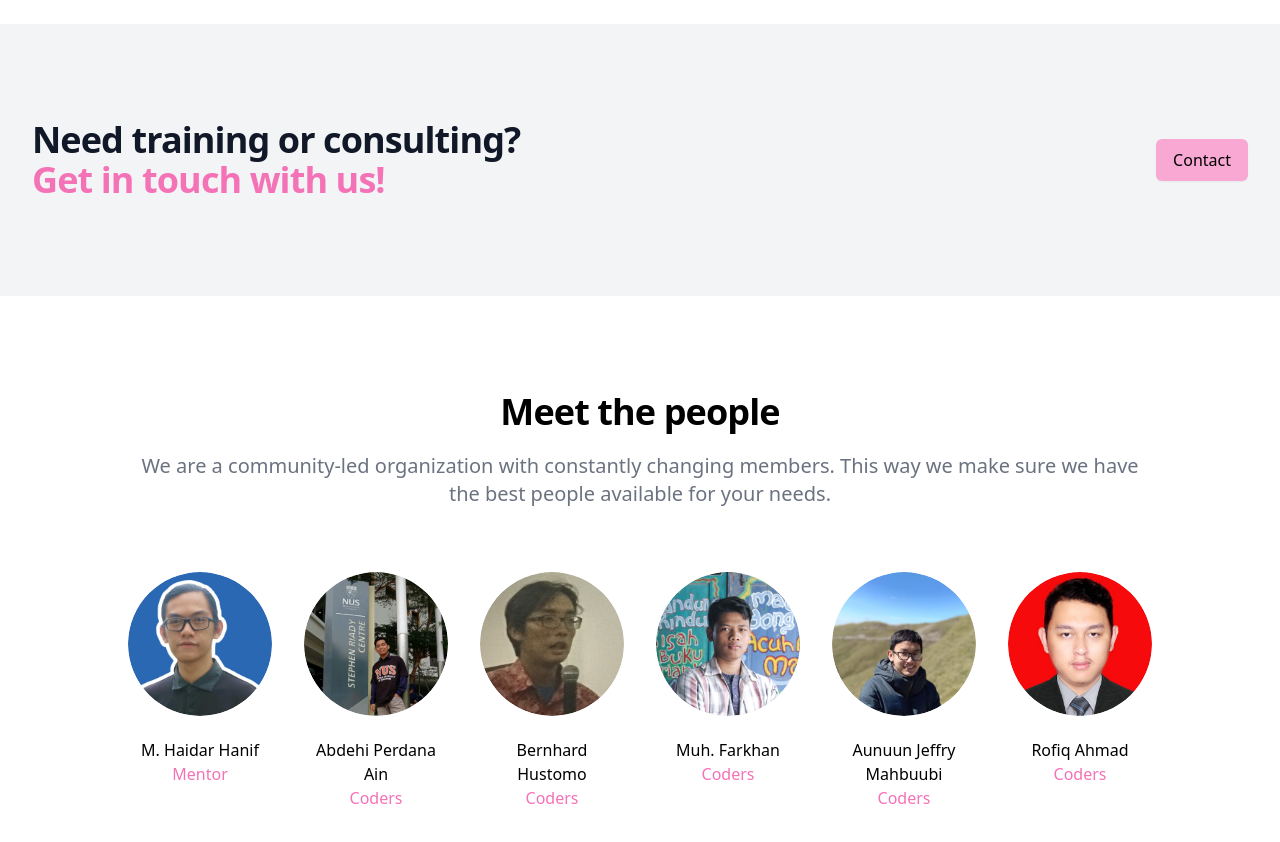
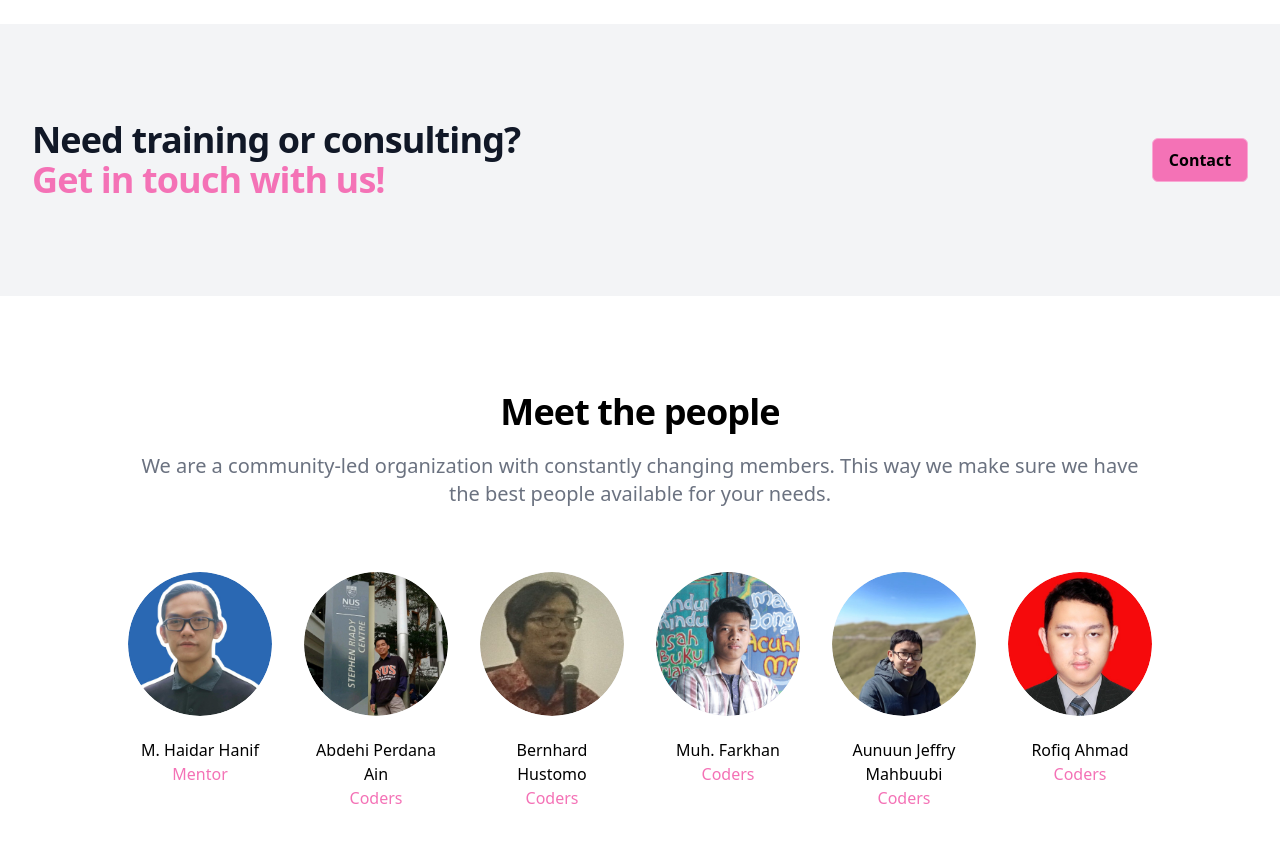
Before and after one commit to varcamp/varcamp-web, a plain HTML site: page about/index.html in a window 1280 px wide. Shown: the part 820-1662 px from the top of the page. Drawn offline with nearby package versions, Linux system fonts and the light colour scheme.

Commit message:
fix: styling contact link button

```diff
--- a/about/index.html
+++ b/about/index.html
@@ -176,11 +176,11 @@
             </h2>
           </div>
           <div>
-            <button
-              class="px-4 py-2 text-base font-medium text-black bg-pink-300 border border-transparent rounded-md shadow-sm hover:bg-pink-400"
+            <a
+              href="/contact/"
+              class="flex items-center justify-center w-24 font-semibold bg-pink-400 border border-pink-300 rounded-md h-11 hover:bg-pink-500"
+              >Contact</a
             >
-              Contact
-            </button>
           </div>
         </div>
       </div>
```
